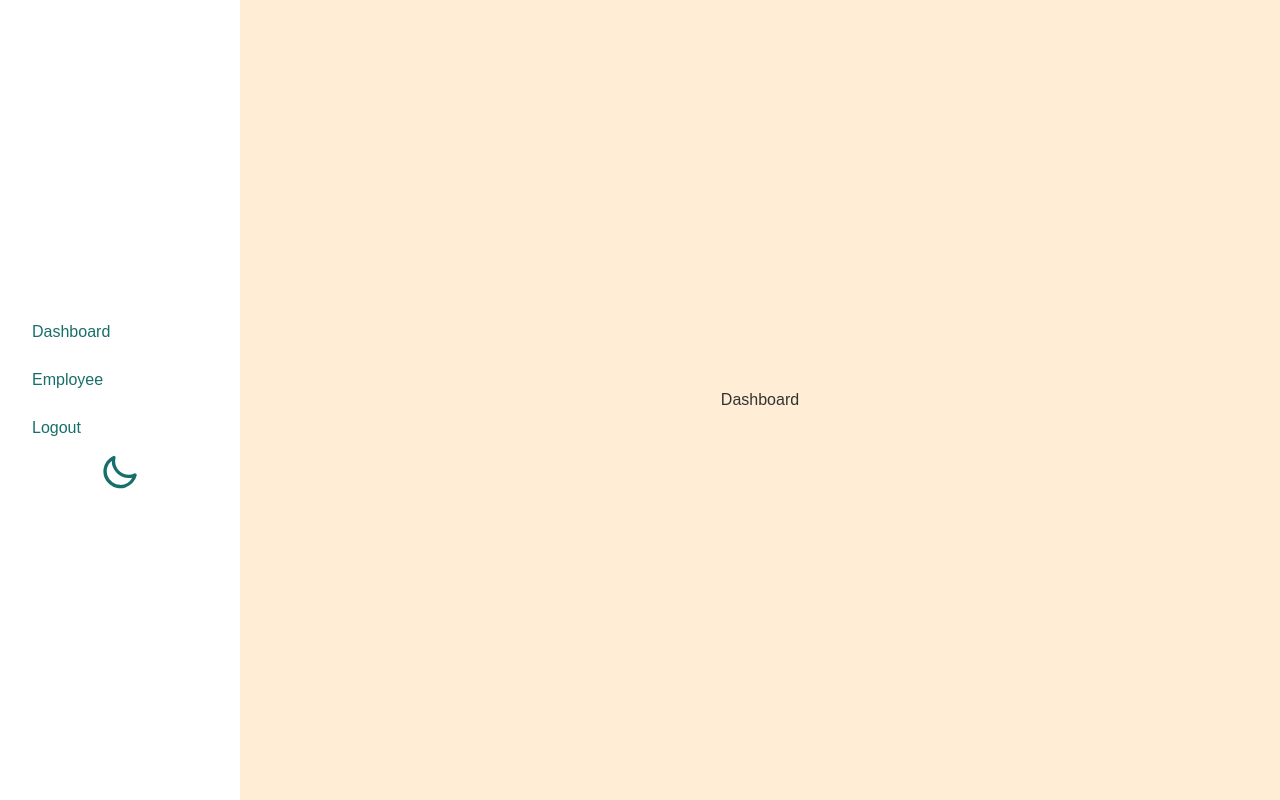
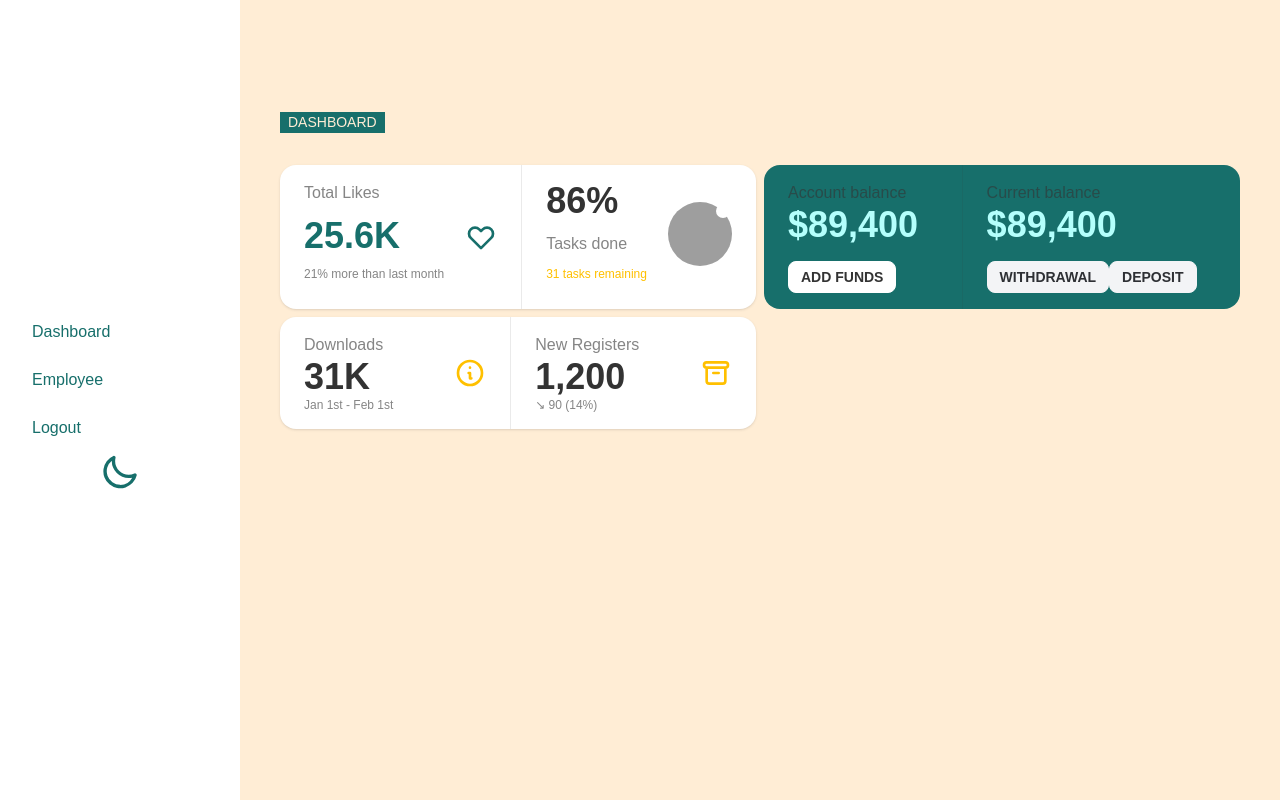
Before and after one commit to mdsaharshital/aptcoder-admin-pannel, a React (Create React App) app: page / in a window 1280 px wide. Built offline with nearby package versions, Linux system fonts and the light colour scheme; no server answers; sample sign-in values are in the browser's storage; grey boxes are pictures that could not be loaded.

Commit message:
dashboard stats added

```diff
--- a/src/App.css
+++ b/src/App.css
@@ -5,7 +5,7 @@
     --gray: #788097;
     --purple: linear-gradient(180deg, #BB67FF 0%, #C484F3 100%);
     --pink: #FF919D;
-    --glass: rgba(255, 255, 255, 0.54);
+    --glass: #ffffff8a;
     --boxShadow: 0px 19px 60px rgb(0 0 0 / 8%);
     --smboxShadow: -79px 51px 60px rgba(0, 0, 0, 0.08);
     --activeItem: #f799a354;
@@ -19,7 +19,7 @@
     font-family: 'Poppins', sans-serif;
 }
 .full-form{
-    background: var(--glass);
+    /* background: var(--glass); */
     padding: 1rem 2rem;
     border-radius: 10px;
     box-shadow: var(--boxShadow);
--- /dev/null
+++ b/src/components/Loading/Sectiontille.js
@@ -0,0 +1,13 @@
+import React from "react";
+
+const Sectiontille = ({ children }) => {
+  return (
+    <>
+      <span className="bg-primary text-accent  text-[14px] inline-block px-2 my-8 rounded-none uppercase">
+        {children}
+      </span>
+    </>
+  );
+};
+
+export default Sectiontille;
--- a/src/pages/Dashboard/Dashboard.js
+++ b/src/pages/Dashboard/Dashboard.js
@@ -1,9 +1,114 @@
 import React from "react";
+import Sectiontille from "./../../components/Loading/Sectiontille";
 
 const Dashboard = () => {
   return (
-    <div>
-      <h1>Dashboard</h1>
+    <div className="pt-20 mb-10 p-5 md:px-10">
+      <h1>
+        <Sectiontille>dashboard</Sectiontille>
+      </h1>
+      <div className="grid grid-cols-1 lg:grid-cols-2 gap-2">
+        <div class="stats stats-vertical md:stats-horizontal shadow">
+          <div class="stat">
+            <div class="stat-figure text-primary">
+              <svg
+                xmlns="http://www.w3.org/2000/svg"
+                fill="none"
+                viewBox="0 0 24 24"
+                class="inline-block w-8 h-8 stroke-current"
+              >
+                <path
+                  stroke-linecap="round"
+                  stroke-linejoin="round"
+                  stroke-width="2"
+                  d="M4.318 6.318a4.5 4.5 0 000 6.364L12 20.364l7.682-7.682a4.5 4.5 0 00-6.364-6.364L12 7.636l-1.318-1.318a4.5 4.5 0 00-6.364 0z"
+                ></path>
+              </svg>
+            </div>
+            <div class="stat-title">Total Likes</div>
+            <div class="stat-value text-primary">25.6K</div>
+            <div class="stat-desc">21% more than last month</div>
+          </div>
+
+          <div class="stat">
+            <div class="stat-figure text-secondary">
+              <div class="avatar online">
+                <div class="w-16 rounded-full">
+                  <img
+                    src="https://api.lorem.space/image/face?w=128&h=128"
+                    alt=""
+                  />
+                </div>
+              </div>
+            </div>
+            <div class="stat-value">86%</div>
+            <div class="stat-title">Tasks done</div>
+            <div class="stat-desc text-secondary">31 tasks remaining</div>
+          </div>
+        </div>
+        <div class="stats bg-primary text-primary-content stats-vertical md:stats-horizontal">
+          <div class="stat">
+            <div class="stat-title">Account balance</div>
+            <div class="stat-value">$89,400</div>
+            <div class="stat-actions">
+              <button class="btn btn-sm btn-success">Add funds</button>
+            </div>
+          </div>
+
+          <div class="stat">
+            <div class="stat-title">Current balance</div>
+            <div class="stat-value">$89,400</div>
+            <div class="stat-actions">
+              <button class="btn btn-sm">Withdrawal</button>
+              <button class="btn btn-sm">deposit</button>
+            </div>
+          </div>
+        </div>
+        <div class="stats stats-vertical md:stats-horizontal shadow">
+          <div class="stat">
+            <div class="stat-figure text-secondary">
+              <svg
+                xmlns="http://www.w3.org/2000/svg"
+                fill="none"
+                viewBox="0 0 24 24"
+                class="inline-block w-8 h-8 stroke-current"
+              >
+                <path
+                  stroke-linecap="round"
+                  stroke-linejoin="round"
+                  stroke-width="2"
+                  d="M13 16h-1v-4h-1m1-4h.01M21 12a9 9 0 11-18 0 9 9 0 0118 0z"
+                ></path>
+              </svg>
+            </div>
+            <div class="stat-title">Downloads</div>
+            <div class="stat-value">31K</div>
+            <div class="stat-desc">Jan 1st - Feb 1st</div>
+          </div>
+
+          <div class="stat">
+            <div class="stat-figure text-secondary">
+              <svg
+                xmlns="http://www.w3.org/2000/svg"
+                fill="none"
+                viewBox="0 0 24 24"
+                class="inline-block w-8 h-8 stroke-current"
+              >
+                <path
+                  stroke-linecap="round"
+                  stroke-linejoin="round"
+                  stroke-width="2"
+                  d="M5 8h14M5 8a2 2 0 110-4h14a2 2 0 110 4M5 8v10a2 2 0 002 2h10a2 2 0 002-2V8m-9 4h4"
+                ></path>
+              </svg>
+            </div>
+            <div class="stat-title">New Registers</div>
+            <div class="stat-value">1,200</div>
+            <div class="stat-desc">↘︎ 90 (14%)</div>
+          </div>
+        </div>
+        <div className=""></div>
+      </div>
     </div>
   );
 };
--- a/src/pages/Dashboard/Employe.js
+++ b/src/pages/Dashboard/Employe.js
@@ -1,9 +1,12 @@
 import React from "react";
+import Sectiontille from "./../../components/Loading/Sectiontille";
 
 const Employe = () => {
   return (
-    <div>
-      <h1>Hello employee</h1>
+    <div className="pt-20 mb-10 p-5 md:px-10">
+      <h1>
+        <Sectiontille>Employee</Sectiontille>
+      </h1>
     </div>
   );
 };
--- a/src/pages/Login/Login.js
+++ b/src/pages/Login/Login.js
@@ -8,6 +8,7 @@ import { useLocation, useNavigate } from "react-router-dom";
 import { toast } from "react-toastify";
 import Loading from "./../../components/Loading/Loading";
 import auth from "./../../firebase.init";
+import Sectiontille from "./../../components/Loading/Sectiontille";
 
 const Login = () => {
   const [email, setEmail] = useState("");
@@ -51,8 +52,8 @@ const Login = () => {
   }
   return (
     <div>
-      <h1>Admin Login Here</h1>
-      <div className="full-form py-4 w-[95vw] md:w-[70vw] mx-auto">
+      <Sectiontille>Admin Login</Sectiontille>
+      <div className="full-form bg-info py-4 w-[95vw] md:w-[70vw] mx-auto">
         <form onSubmit={handleSignUp}>
           <div className="grid xl:grid-cols-1 xl:gap-6"></div>
           <div className="relative z-0 w-full mb-6 group">
--- a/src/pages/Navbar/Navbar.js
+++ b/src/pages/Navbar/Navbar.js
@@ -44,9 +44,9 @@ const Navbar = ({ children }) => {
     </>
   );
   return (
-    <div class="drawer drawer-mobile ">
+    <div class="drawer drawer-mobile text-primary">
       <input id="my-drawer-2" type="checkbox" class="drawer-toggle" />
-      <div class="drawer-content flex flex-col items-center justify-center bg-accent">
+      <div class="drawer-content flex flex-col  bg-accent">
         {/* <!-- Page content here --> */}
         {children}
         <Outlet />
@@ -70,7 +70,7 @@ const Navbar = ({ children }) => {
           </div>
           <div class="flex-1 px-2 mx-2">Admin Portal</div>
           <div class="flex-none hidden md:block ">
-            <ul class="menu menu-horizontal">
+            <ul class="menu menu-horizontal ">
               {/* <!-- Navbar menu content here --> */}
               {menuItems}
             </ul>
@@ -79,7 +79,7 @@ const Navbar = ({ children }) => {
       </div>
       <div class="drawer-side">
         <label htmlFor="my-drawer-2" class="drawer-overlay"></label>
-        <ul class="text-primary menu p-4 overflow-y-auto w-60 justify-center">
+        <ul class="text-primary menu p-4 overflow-y-auto w-60 justify-center bg-success">
           {/* <!-- Sidebar content here --> */}
           {menuItems}
         </ul>
--- a/tailwind.config.js
+++ b/tailwind.config.js
@@ -14,9 +14,9 @@ module.exports = {
 
           "base-100": "#FFFFFF",
 
-          info: "#98A8DD",
+          info: "#ffffff8a",
 
-          success: "#1BBB70",
+          success: "#ffffff",
 
           warning: "#DF7E07",
 
@@ -37,7 +37,7 @@ module.exports = {
 
           info: "#98A8DD",
 
-          success: "#1BBB70",
+          success: "#1F2937",
 
           warning: "#F59E0B",
 
```
